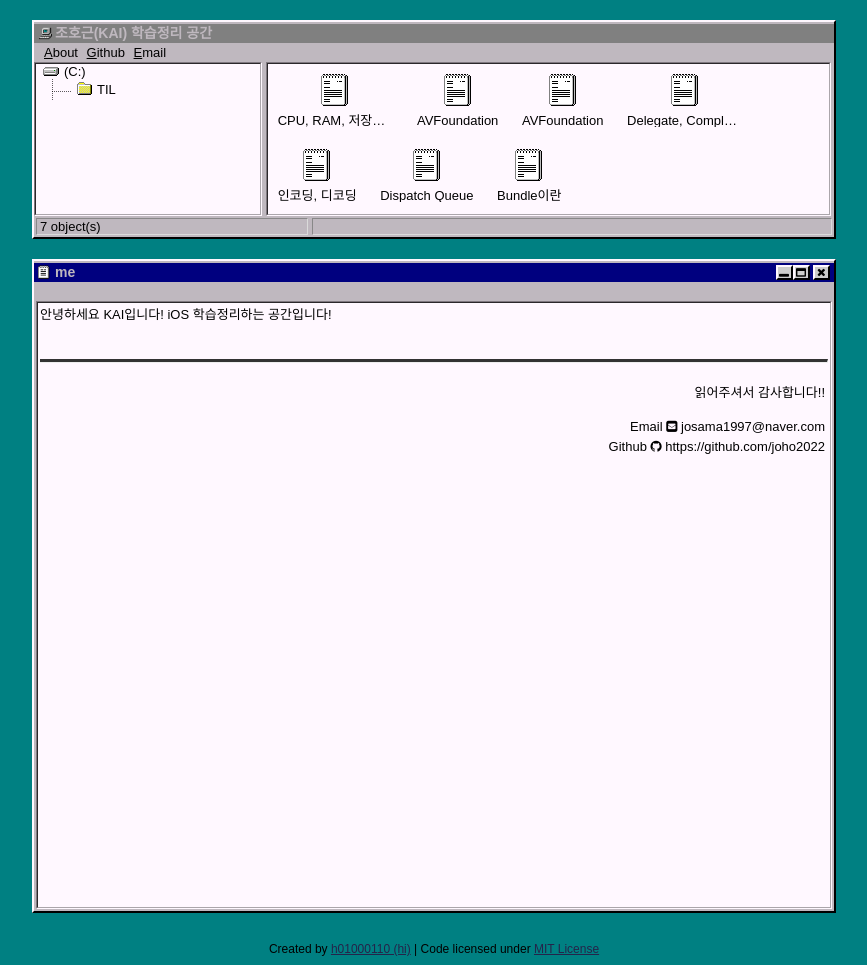
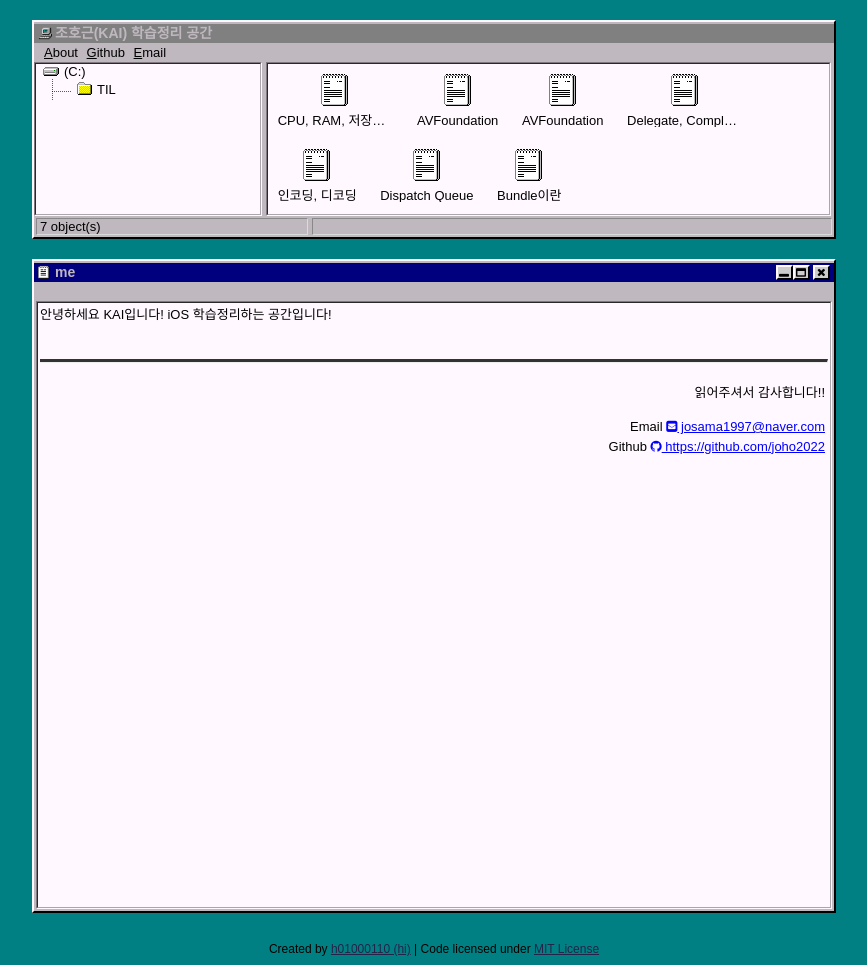
Before and after one commit to joho2022/joho2022.github.io, a Jekyll site: the page built from me/index.md, in a window 1280 px wide. Shown: the whole page, without its empty margins (206-1073 px from the left). Built offline with Jekyll 4.4.1, drawn with Linux system fonts in a browser that asks for light colours.

Commit message:
feat: 링크 연결

```diff
--- a/_includes/donate.html
+++ b/_includes/donate.html
@@ -2,7 +2,7 @@
 <hr>
 <br>
 <div class="donate">
-	<p>읽어주셔서 감사합니다!!<br>
-     </p>
-	<p>Email <i class="fa fa-envelope-square"></i> josama1997@naver.com<br>Github <i class="fa fa-github"></i> https://github.com/joho2022</p>
+    <p>읽어주셔서 감사합니다!!<br></p>
+    <p>Email <a href="mailto:josama1997@naver.com"><i class="fa fa-envelope-square"></i> josama1997@naver.com</a><br>
+    Github <a href="https://github.com/joho2022" target="_blank"><i class="fa fa-github"></i> https://github.com/joho2022</a></p>
 </div>
```
